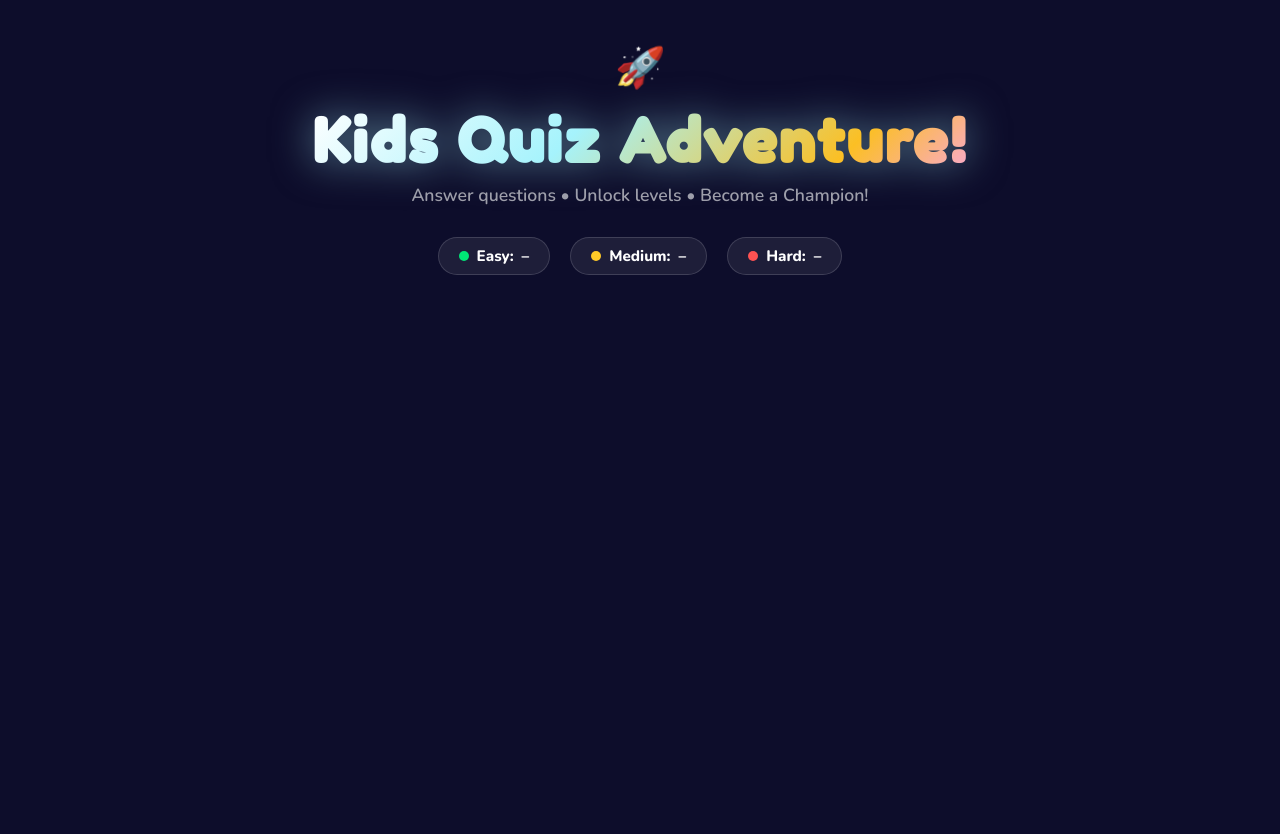
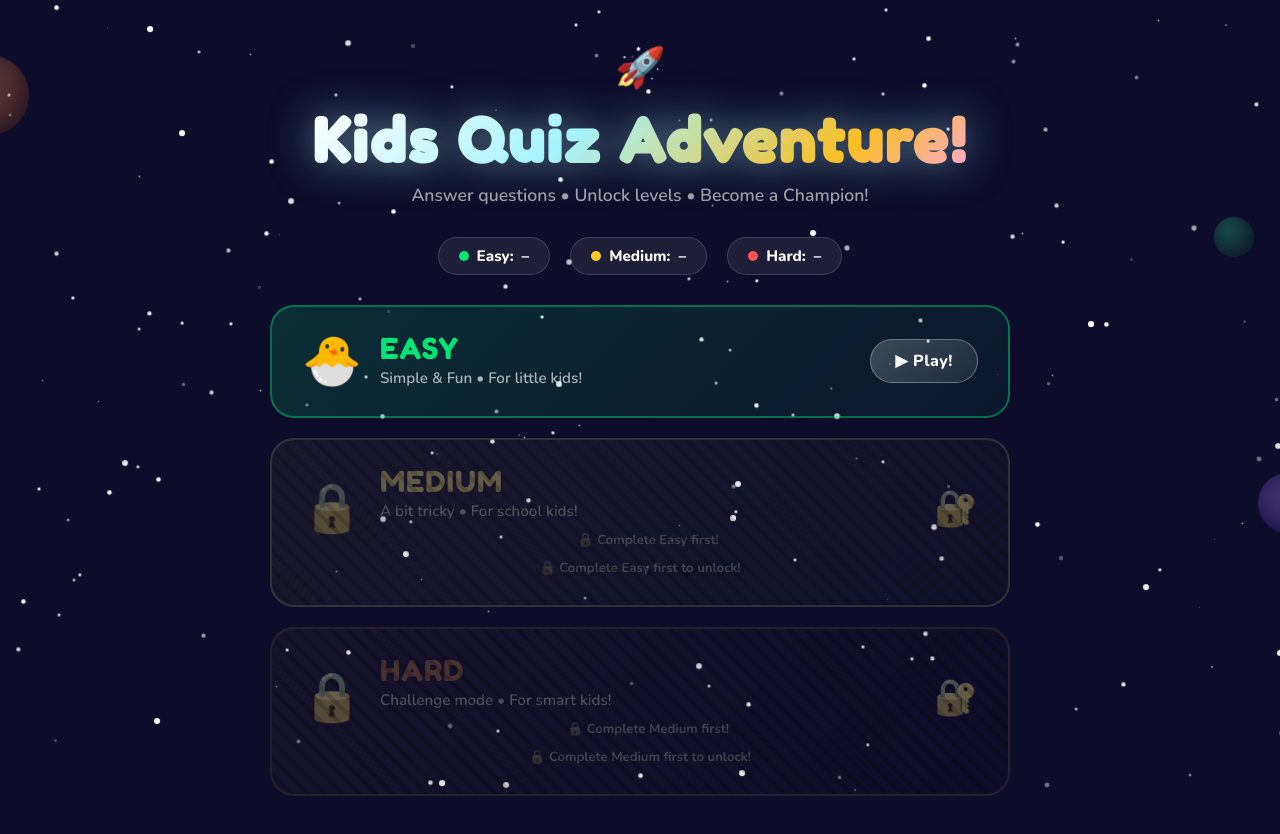
Before and after one commit to aditiraj1907-sudo/level-locked-kids-quiz-game, a plain HTML site: page index.html in a window 1280 px wide. Before the commit the page ends 800 px from the top, so only its background shows below. Drawn offline with nearby package versions, Linux system fonts and the light colour scheme.

Commit message:
Remove script tag and call renderHome directly

```diff
--- a/index.html
+++ b/index.html
@@ -1496,9 +1496,7 @@
 /* ═══════════════════════════════════════════
    INIT
 ═══════════════════════════════════════════ */
-<script src="script.js"></script>
-<script>
-  renderHome();
+renderHome();
 </script>
 </body>
 </html>
```
